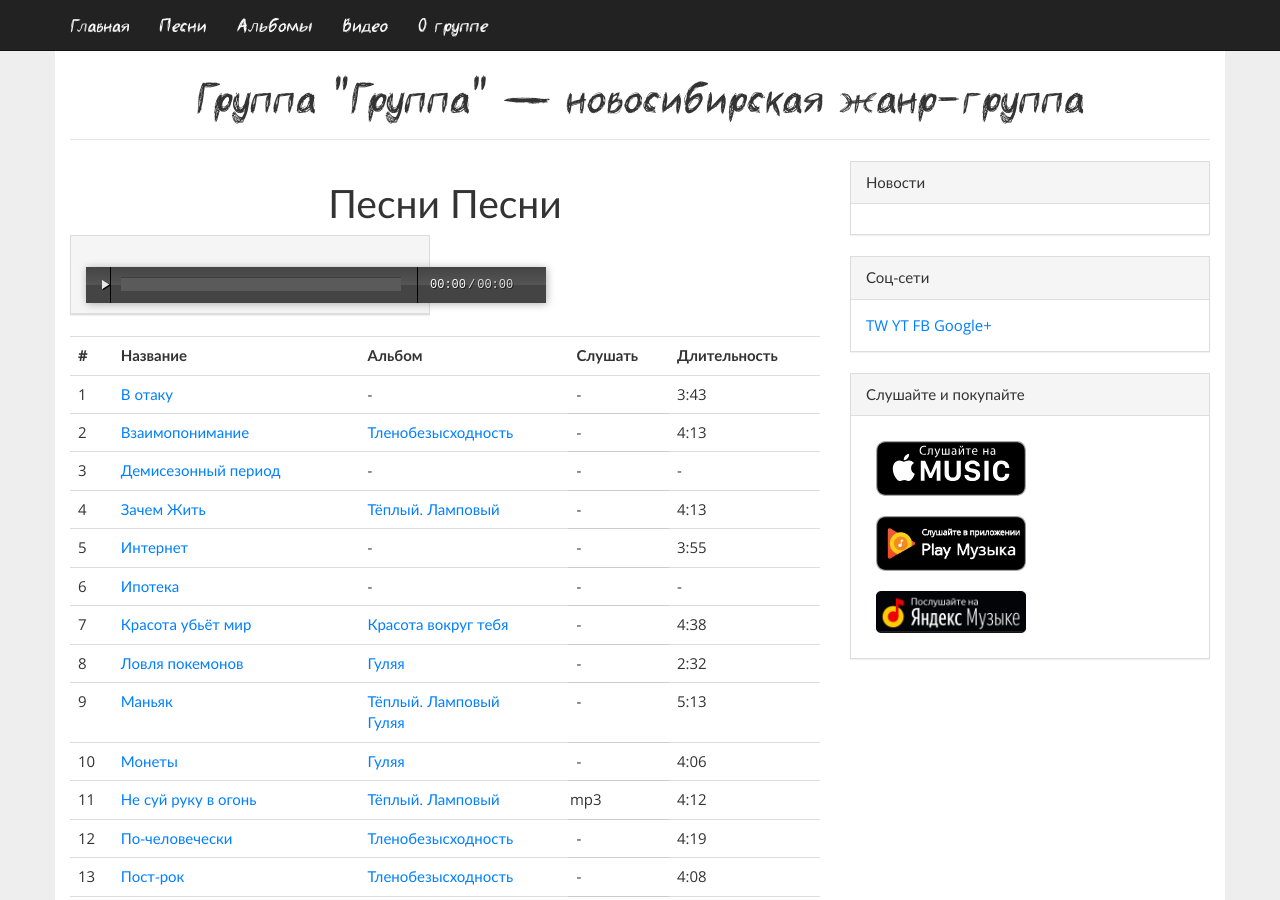
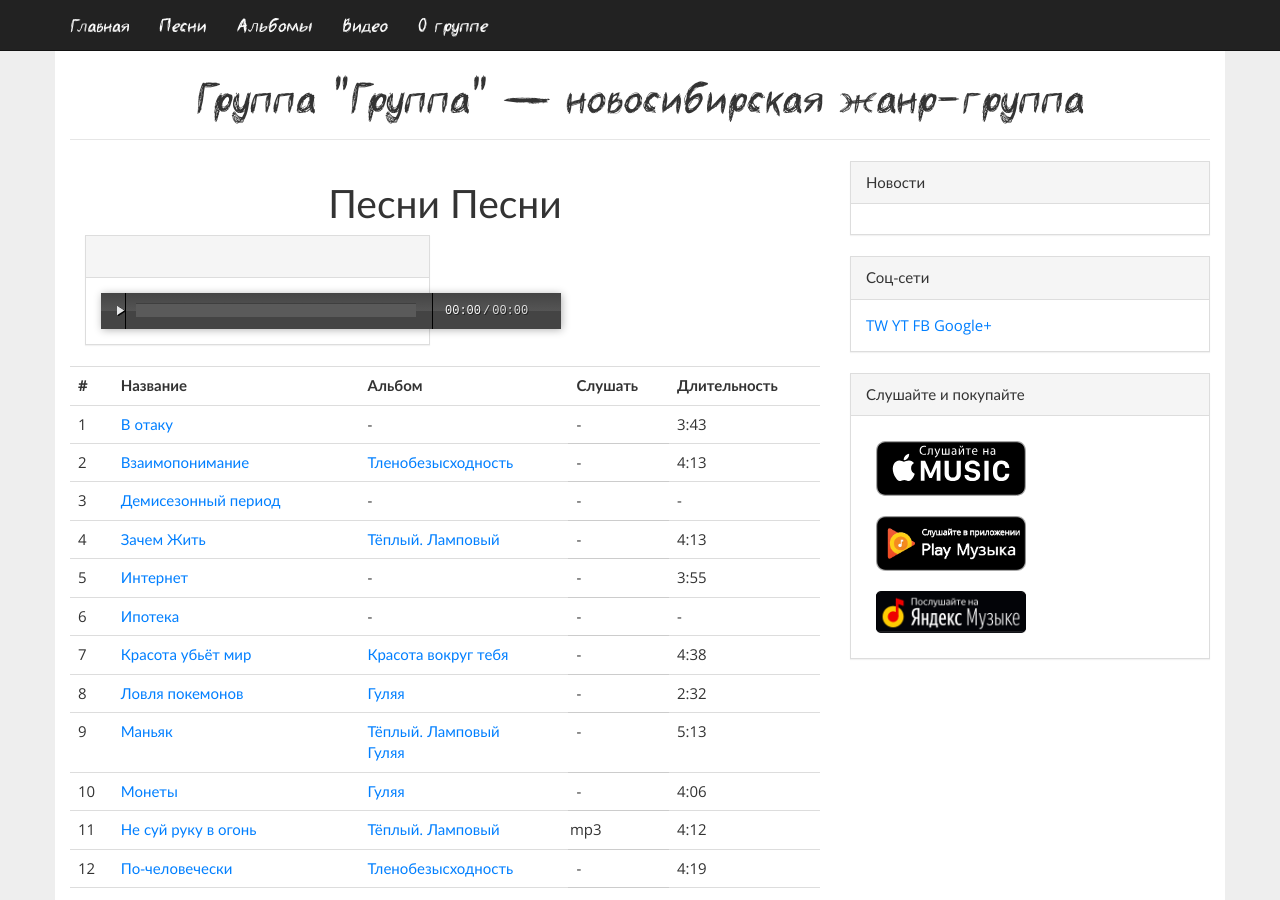
Before and after one commit to gruppa-gruppa-nsk/gruppa-gruppa-nsk.github.io, a Jekyll site: the page built from songs/index.html, in a window 1280 px wide and 900 px high. Built offline with Jekyll 4.4.1, drawn with Linux system fonts in a browser that asks for light colours; comment, search, counter and statistics services are not loaded.

Commit message:
много

```diff
--- a/songs/index.html
+++ b/songs/index.html
@@ -22,12 +22,18 @@
     </script>
 
 <h1>Песни Песни</h1>
-<div style="float:bottom;" class="row text-center">
-	<div class="col-md-6">
-		<div class="panel panel-default">
+<div style="float:bottom;">
+	<div class="col-md-6" style="float:bottom;">
+		<div class="panel panel-default" style="float:bottom;">
 			<div class="panel-heading">
-				<h3 id="current-song-id"></h3>
-				<audio preload="none"></audio>
+				<center>
+					<h3 id="current-song-id"></h3>
+				</center>
+			</div>
+			<div class="panel-body">
+				<center>
+					<audio preload="none"></audio>
+				</center>
 			</div>
 		</div>
 	</div>
```
